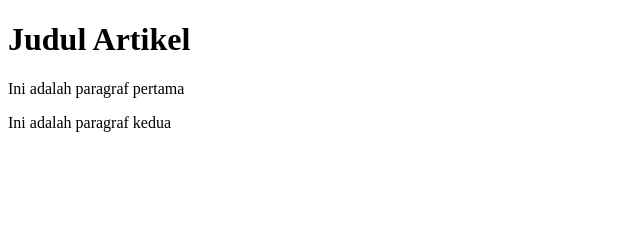
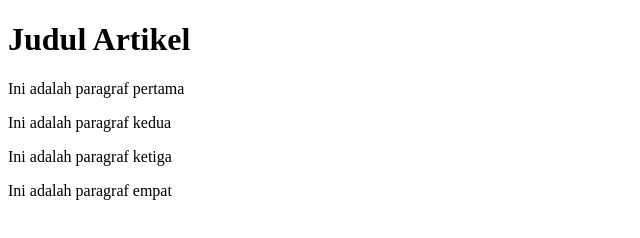
Before and after one commit to Davies-W06/Praktek-06-Githhub, a plain HTML site: page index.html in a window 1280 px wide. Shown: the whole page, without its empty margins (0-640 px from the left). Drawn offline with Linux system fonts and the light colour scheme.

Commit message:
menambahkan 3

```diff
--- a/index.html
+++ b/index.html
@@ -9,5 +9,6 @@
     <h1>Judul Artikel</h1>
     <p>Ini adalah paragraf pertama</p>
     <p>Ini adalah paragraf kedua</p>
-</body>
+    <p>Ini adalah paragraf ketiga</p>
+    <p>Ini adalah paragraf empat</p>
 </html>
```
